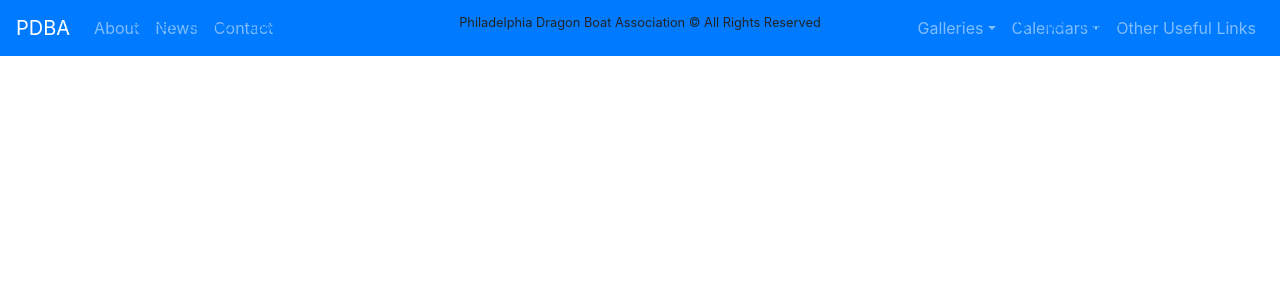
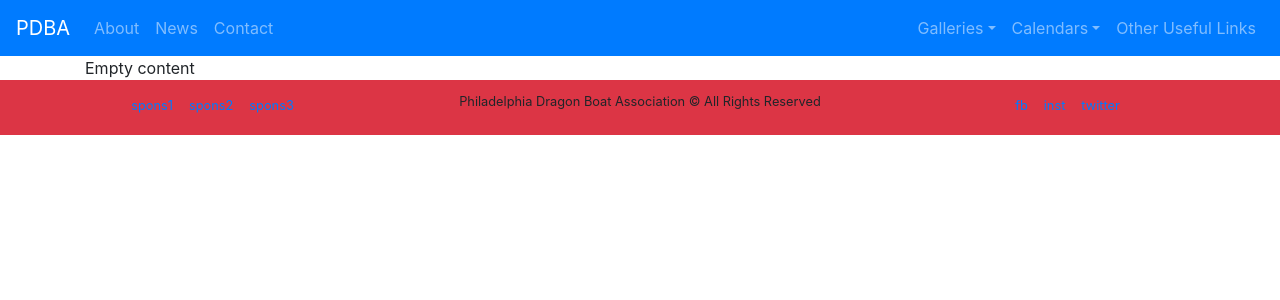
Before and after one commit to WillMcNamara/Project3, a React (Create React App) app in the folder pdba-app/: page /News in a window 1280 px wide. Shown: the top 300 px of the page. Built offline with nearby package versions, Linux system fonts and the light colour scheme.

Commit message:
uncommented routes in app.js

```diff
--- a/pdba-app/src/App.js
+++ b/pdba-app/src/App.js
@@ -20,14 +20,14 @@ function App() {
         <Navb />
         <Switch>
           <Route exact path="/" component={Home} />
-          {/* <Route exact path="/News" component={News} />
+          <Route exact path="/News" component={News} />
           <Route exact path="/Contact" component={Contact} />
           <Route exact path="/ImgGallery" component={ImgGallery} />
           <Route exact path="/VidGallery" component={VidGallery} />
           <Route exact path="/PracticeCal" component={PracticeCal} />
           <Route exact path="/BoatCal" component={BoatCal} />
           <Route exact path="/Links" component={Links} />
-          <Route component={NoMatch} /> */}
+          <Route component={NoMatch} />
         </Switch>
         <Footer/>
       </div>
```
